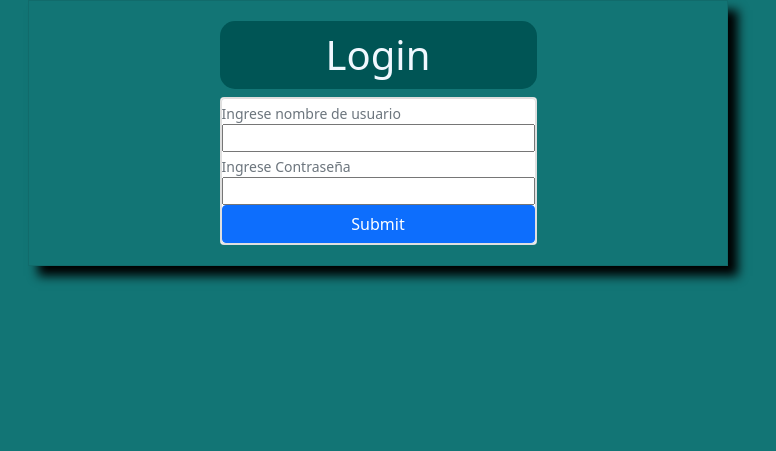
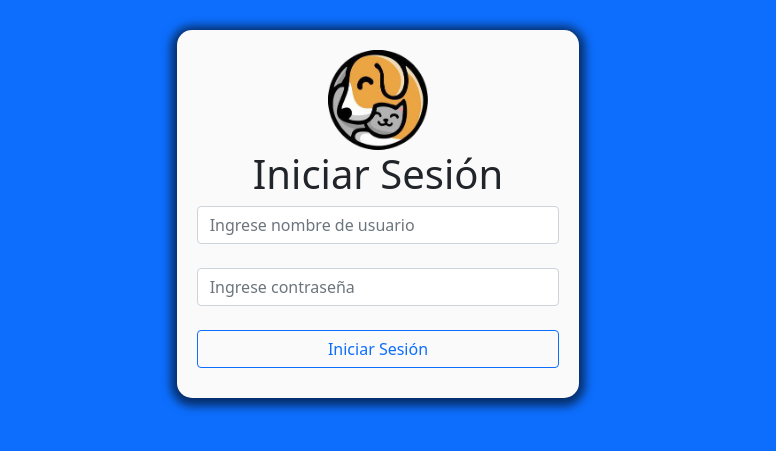
Before and after one commit to sebasalgado402/Veterinaria-Login-Php, a PHP site: page / in a window 1280 px wide. Shown: the top 451 px of the page, without its empty margins (262-1038 px from the left). Run offline with PHP 8.4, Linux system fonts and the light colour scheme.

Commit message:
Aplicando boostrap a la interfaz de login

```diff
--- a/index.php
+++ b/index.php
@@ -13,25 +13,34 @@
 </head>
 
 <body>
-  <div class="container">
+
+  <div class="container col-4">
     <div class="row">
-      <div class="col-3"></div>
-      <div class="col-6">
+
+      <div class="col-offset-md-6">
         <form action="comparar.php" method="post">
-          <h1 class="text-center">Login</h1>
-          <div class="card">
-              <div class="card">
-                <small id="emailHelp" class="form-text text-muted">Ingrese nombre de usuario</small>
-                <input type="text" name="usuario" id="txtUser" Required>
-                <small id="emailHelp" class="form-text text-muted">Ingrese Contraseña</small>
-                <input type="password" name="passwd" id="txtPasswd" Required>
+          <div class="img-logo">
+            <img src="images/descarga.png" alt="..." >
+          </div>
+          <h1 class="h1 text-center">Iniciar Sesión</h1>
+            <div class="mb-4">
+              <!-- <label for="usuario" class="form-label">Ingrese nombre de usuario</label> -->
+              <input type="text" name="usuario" id="txtUser" class="form-control" placeholder="Ingrese nombre de usuario" Required>
 
-                <button type="submit" class="btn btn-primary" id="btnIngresar">Submit</button>
+            </div>
+            <div class="mb-4">
+              <!-- <label for="password" class="form-label">Ingrese Contraseña</label> -->
+              <input type="password" name="passwd" id="txtPasswd" class="form-control" placeholder="Ingrese contraseña" Required>
+
+            </div>
+              <div class="d-grid">
+                <button type="submit" class="btn btn-outline-primary" id="btnIngresar" >Iniciar Sesión</button>
               </div>
-          </div>
+
+
         </form>
       </div>
-      <div class="col-3"></div>
+
     </div>
   </div>
 </body>
--- a/style.css
+++ b/style.css
@@ -1,29 +1,19 @@
-*{
-    margin: 0;
-    padding: 0;
-
+form{
+    margin-top: 30px;
+    background-color:rgb(250, 250, 250);
+    padding: 20px 20px 30px 20px;
+    border-radius: 15px;
+    box-shadow: 0px 2px 10px 6px rgba(0,0,0,0.59);
+-webkit-box-shadow: 0px 2px 10px 6px rgba(0,0,0,0.59);
+-moz-box-shadow: 0px 2px 10px 6px rgba(0,0,0,0.59);
 }
-
-.container{
-    padding: 20px 20px;
-    width: 700px;
-    box-shadow: 10px 10px 10px black;
-    border: 1px solid rgba(0, 0, 0, 0.082);
+body{
+    background-color:#0d6efd;
 }
-
-img{
-    width: 300px;
+.img-logo{
+    display: flex;
+    justify-content: center;
 }
-
-body{
-    background-color: rgb(18, 117, 117);
+.img-logo img{
+    width: 100px;
 }
-h1{
-    color: aliceblue;
-    background-color: rgb(0, 85, 85);
-    border-radius: 15px;
-    display: flex;
-    flex-direction: column;
-    align-items: center center;
-    padding: 10px;
-}
```
Also changed, not shown: adminLogued.php (line endings or trailing spaces), comparar.php (line endings or trailing spaces), images/descarga.jpg (added), images/descarga.png (added), loguedcss.css (line endings or trailing spaces), sesiones.php (line endings or trailing spaces).
